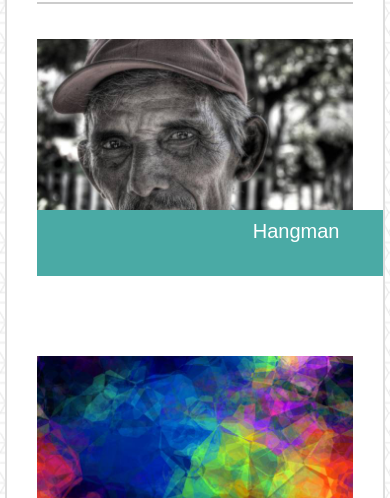
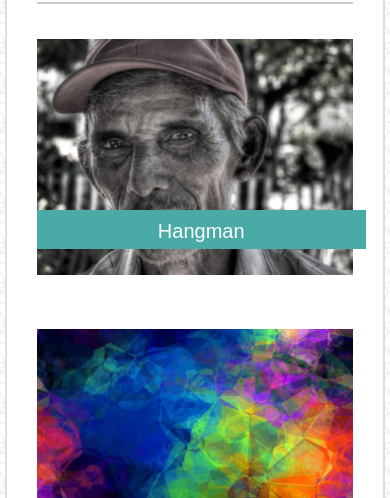
Before and after one commit to jschneid94/Responsive-Portfolio, a plain HTML site: page portfolio.html in a window 390 px wide. Shown: the part 287-785 px from the top of the page. Drawn offline with Linux system fonts and the light colour scheme.

Commit message:
Fixed scaling issues for 768 and 640 header and portfolio images.

```diff
--- a/assets/css/style.css
+++ b/assets/css/style.css
@@ -216,9 +216,10 @@ button {
 
 @media screen and (max-width: 768px) {
     .yourName {
-        margin-left: 40px;
+        margin-left: 20px;
         margin-right: 0px;
         height: 30px;
+        width: 47%;
         padding-top: 30px;
         padding-bottom: 30px;
     }
@@ -228,7 +229,7 @@ button {
     }
 
     .header-right {
-        width: 320px;
+        width: 45%;
     }
 
     .container {
@@ -242,7 +243,7 @@ button {
     }
 
     .img-container {
-        width: 275px;
+        width: 44%;
         height: 100%;
         margin-left: 0px;
         margin-right: 30px;
@@ -255,7 +256,7 @@ button {
     }
 
     .img-container p {
-        width: 231px;
+        width: 84%;
         margin-right: 0px;
     }
 
@@ -305,6 +306,7 @@ button {
         margin-left: auto;
         margin-right: auto;
         font-size: 20px;
+        position: relative;
     }
 
     .heading {
@@ -328,8 +330,8 @@ button {
     }
 
     .img-container p {
-        width: 474px;
-        height: 50px;
+        width: 90%;
+        height: 110%;
         margin-right: 0px;
         bottom: 70px;
     }
```
